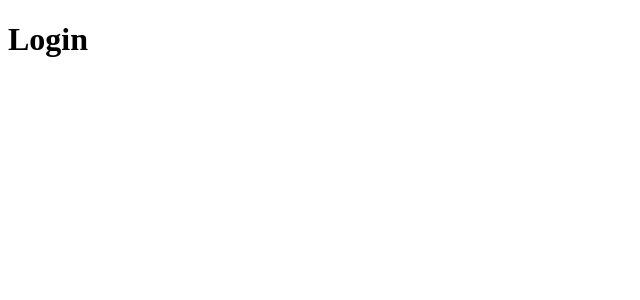
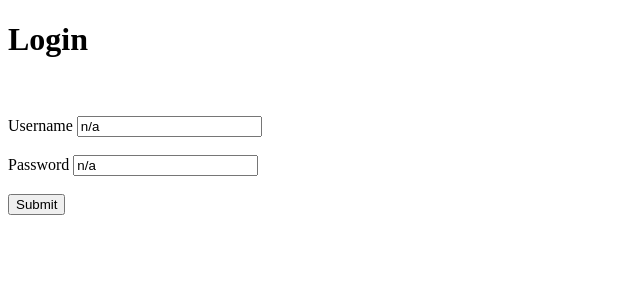
Before and after one commit to ColinCrasta/Satellite-and-Weather-Tracker, a React (Create React App) app in the folder frontend/: page / in a window 1280 px wide. Shown: the top 300 px of the page, without its empty margins (0-640 px from the left). Built offline with nearby package versions, Linux system fonts and the light colour scheme.

Commit message:
Login.js

```diff
--- a/frontend/src/Pages/Login.js
+++ b/frontend/src/Pages/Login.js
@@ -1,16 +1,81 @@
-import React from "react";
+import React, { useState } from "react";
 
 
+
+
+//The login page that also allows the user to register
+// their information
 function Login() {
-    return(
+
+    //Stores the login information usign states
+  const [name, setName] = useState("n/a");
+  const [pw, setPW] = useState("n/a");
+
+//   const fetchLogin = () => {
+//     fetch('https://jsonplaceholder.typicode.com/posts')
+//       .then(response => response.json())
+//       .then(data => setData(data))
+//       .catch(error => console.error(error));
+//   }
+
+  const handleSubmit = (event) => {
+    event.preventDefault();
+    console.log(event);
+    console.log("Username:", name);
+    console.log("Password:", pw);
+  };
+
+
+  const handleName = (e) => {
+    e.preventDefault();
+    setName(e.target.value)
+
+  };
+
+  const handlePW = (e) => {
+    e.preventDefault();
+    setPW(e.target.value)
+
+  };
+
+
+
+
+  return (
+
+    <div>
         <div>
-            <h1>
-                Login
-            </h1>
+      <h1> Login </h1>
+      </div>
+      <br />
+      <br />
+
+      <form onSubmit={handleSubmit}>
+        <div>
+          <label> Username </label>
+          <input type="text" value={name} onChange={handleName}/>
+          <br />
+          <br />
         </div>
 
-    );
+        <div>
+            {/* Setting the type to password makes sure
+            the password input is not revealed but for
+            user experience it is left at "text"*/}
+          <label> Password </label>
+          <input type="text" value={pw} onChange={handlePW}/>
 
+          <br />
+          <br />
+
+        </div>
+
+        <button type="submit">Submit</button>
+      </form>
+    </div>
+  );
 }
 
+
+
 export default Login;
```
